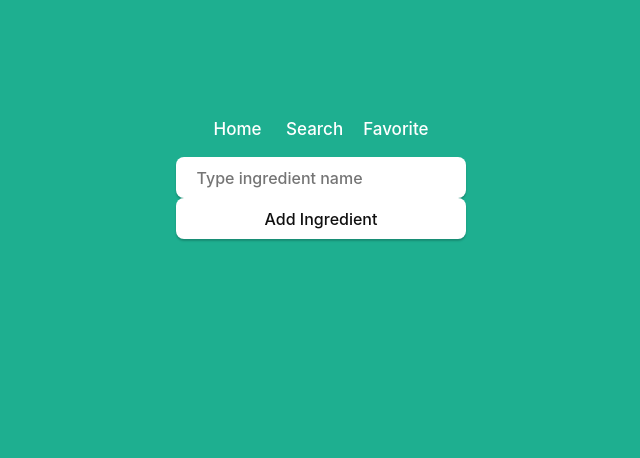
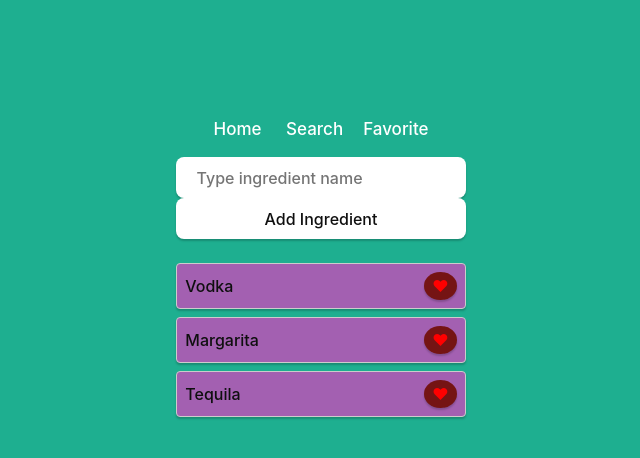
Before and after one commit to Remus7/Percentage, a Vue app in the folder Tauri-app/: page /search in a window 1280 px wide. Shown: the top 458 px of the page, without its empty margins (319-959 px from the left). Built offline with nearby package versions, Linux system fonts and the light colour scheme.

Commit message:
favorite drinks

```diff
--- a/Tauri-app/src/components/Search.vue
+++ b/Tauri-app/src/components/Search.vue
@@ -3,25 +3,29 @@ import { ref, Ref } from "vue";
 import { invoke } from "@tauri-apps/api/tauri";
 
 const Ingredients: Ref<string[]> = ref([]);
-const AvailbleDrinks: Ref<string[]> = ref([]);
 const Ingredient = ref("");
+
 const areDrinks = ref(true); //catches if there are drinks possible to be served
+const AvailableDrinks: Ref<string[]> = ref([]);
+const favoriteDrinks: Ref<string[]> = ref([]);
 
-async function addIngredient(){
-    Ingredients.value.push(Ingredient.value);
-    try{
-    AvailbleDrinks.value = await invoke ("drink_from_ingredients", {ingredients: Ingredients})
-    }catch(error){
-        isDrinks.value = false;
-    }
-}
+AvailableDrinks.value = ["Vodka","Margarita","Tequila"];
 
 function removeIngredient(index: Number){
     Ingredients.value.splice(index, 1);
 }
 
-// async function findIngredient{
-//
+async function addIngredient(){
+    Ingredients.value.push(Ingredient.value);
+    try{
+        AvailableDrinks.value = await invoke ("drink_from_ingredients", {ingredients: Ingredients.value})
+    } catch(error){
+        areDrinks.value = false;
+    }
+}
+
+// function addFavorite(){
+//     favoriteDrinks.value.push()
 // }
 </script>
 
@@ -35,7 +39,12 @@ function removeIngredient(index: Number){
     <button class="remove" @click="removeIngredient(index)">X</button>
 </button>
 
-<p v-if="!areDrinks">There is no drink available with these ingredients!</p>
+<p v-if="!areDrinks">There is no drink available!</p>
+<br/>
+
+<button v-cloak="drink-button" v-for="(drink, index) in AvailableDrinks" class="drink-button">{{ drink }}
+    <button class="favorite" @click="addFavorite(index)">&hearts;</button>
+</button>
 
 </template>
 
@@ -49,7 +58,6 @@ function removeIngredient(index: Number){
   border: 1px solid #ccc;
   border-radius: 4px;
 }
-
 .remove {
   background-color: #f44336;
   color: white;
@@ -59,34 +67,35 @@ function removeIngredient(index: Number){
   cursor: pointer;
   transition: background-color 0.3s ease-in-out;
 }
+.remove:hover {
+    background-color: #d32f2f;
+}
 
-.remove:hover {
+.drink-button {
+  display: flex;
+  align-items: center;
+  justify-content: space-between;
+  margin-bottom: 8px;
+  padding: 8px;
+  border: 1px solid #ccc;
+  border-radius: 4px;
+  background-color: #a360b1;
+}
+
+.drink-button:hover {
+  background-color: #45a049;
+}
+.favorite {
+  background-color: #751414;
+  color: red;
+  border: none;
+  border-radius: 50%;
+  padding: 4px 8px;
+  cursor: pointer;
+  transition: background-color 0.3s ease-in-out;
+}
+.favorite:hover {
   background-color: #d32f2f;
 }
+
 </style>
-
-
-<!-- <style>
-.input{
-    position:absolute;
-    top:200px;
-   border-radius:0px;
-    border-width:2px;
-    border-color:#0E4749;
-    width: 250px;
-    /* border-radius:10px; */
-}
-.butNewIngredient{
-    height: 35px;
-    width: 200px;
-    border-width:2px;
-    border-color: #0E4749;
-    border-radius: 0px;
-}
-.butAdd{
-    border-width: 2px;
-    border-radius:0px;
-    border-color: #0E4749;
-    width: 250px;
-}
-</style> -->
```
